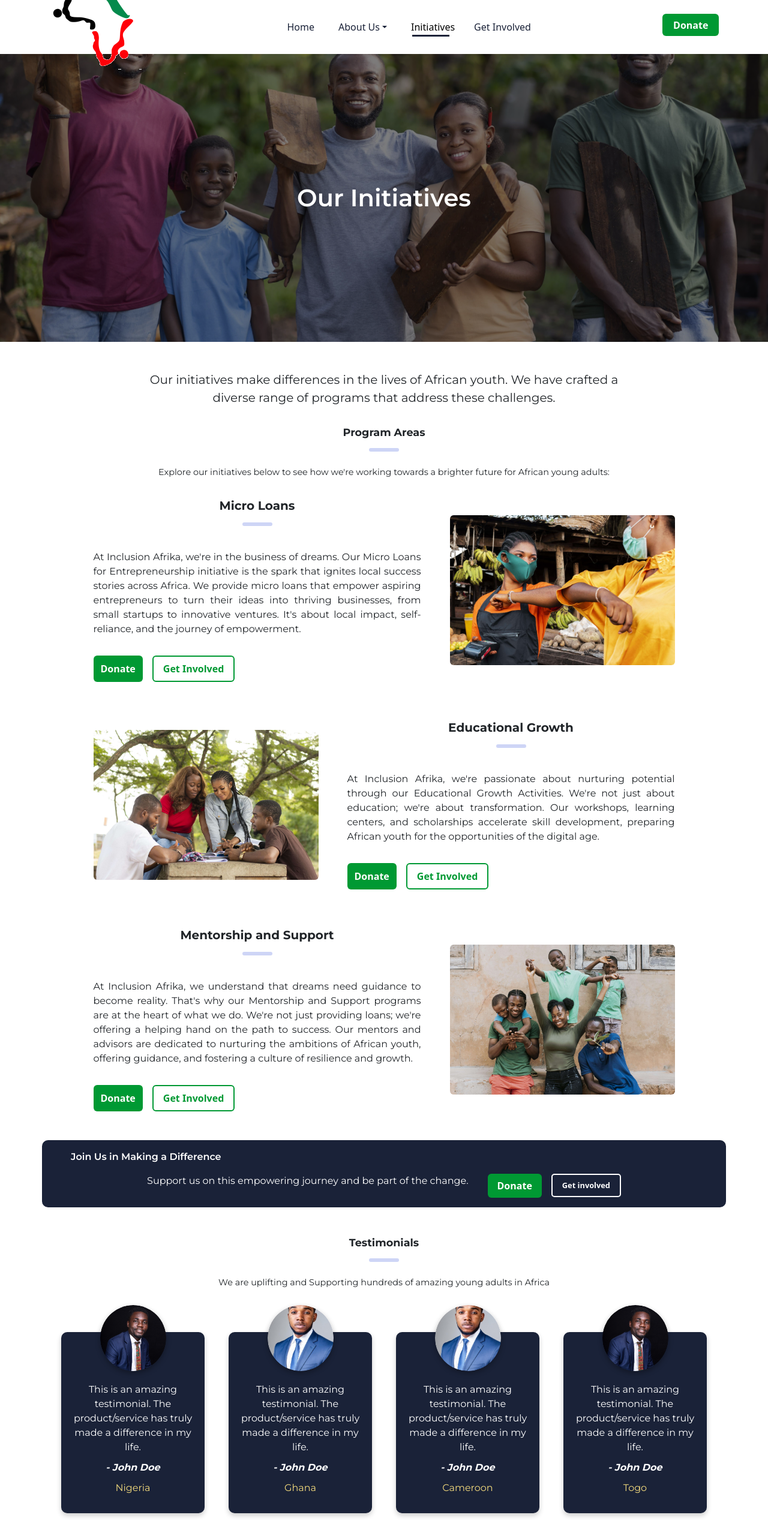
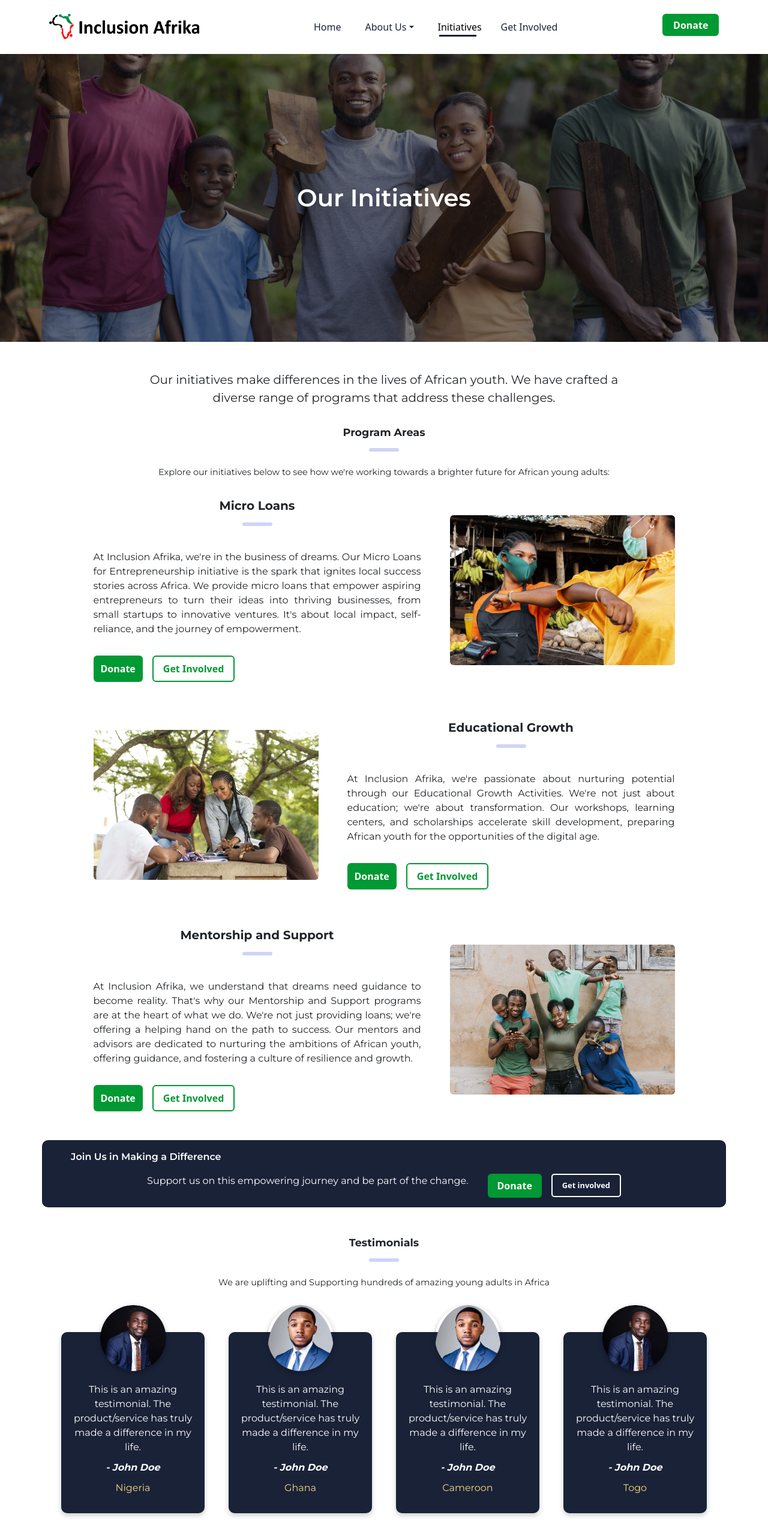
Before and after one commit to DevaWinner/afrika, a React (Vite) app: page /initiative in a window 1280 px wide. Shown: the top 2566 px of the page at 60% size. Built offline with nearby package versions, Linux system fonts and the light colour scheme.

Commit message:
Update images and dependencies

```diff
--- a/src/components/DonateButton.jsx
+++ b/src/components/DonateButton.jsx
@@ -2,7 +2,6 @@
 import React, { useState } from "react";
 import Button from "react-bootstrap/Button";
 import Modal from "react-bootstrap/Modal";
-import Image from "react-bootstrap/Image";
 import Row from "react-bootstrap/Row";
 import Col from "react-bootstrap/Col";
 import "../styles/DonateButton.css";
--- a/src/components/NavBar.jsx
+++ b/src/components/NavBar.jsx
@@ -42,10 +42,10 @@ const NavBar = () => {
 					sticky="top"
 				>
 					<Container className="header">
-						<Navbar.Brand>
-							<NavLink to="/" className="logo">
+						<Navbar.Brand className="logo">
+							<NavLink to="/">
 								<img
-									src="/assets/inclusion-mobile.jpg"
+									src="assets/logo.jpg"
 									className="img-fluid"
 									alt="Inclusion Afrika Logo"
 								/>
--- a/src/components/PartnerSection.jsx
+++ b/src/components/PartnerSection.jsx
@@ -1,5 +1,6 @@
 import "../styles/PartnerSection.css";
 import partnerLogo from "../data/partnerLogo.json";
+import { LazyLoadImage } from "react-lazy-load-image-component";
 import { Row, Col } from "react-bootstrap";
 
 const PartnerSection = () => {
@@ -18,7 +19,7 @@ const PartnerSection = () => {
 				{partnerLogo.map((partner, index) => (
 					<Col key={index} xl={2} md={1} xs={4}>
 						<div className="partner d-flex align-items-center flex-column">
-							<img
+							<LazyLoadImage
 								src={partner.partnerLogo}
 								alt={partner.partnerName}
 								className="img-fluid"
--- a/src/components/ProfileCard.jsx
+++ b/src/components/ProfileCard.jsx
@@ -1,4 +1,5 @@
 import React, { useState } from "react";
+import { LazyLoadImage } from "react-lazy-load-image-component";
 import { Col, Button, Modal } from "react-bootstrap";
 
 const ProfileCard = ({ type, name, intro, image, bio, linkedin }) => {
@@ -18,9 +19,10 @@ const ProfileCard = ({ type, name, intro, image, bio, linkedin }) => {
 		<Col lg={4} md={6} className="mb-5">
 			<div className={`${type.toLowerCase()}-member text-center`}>
 				<div>
-					<img
+					<LazyLoadImage
 						src={image}
 						alt={`${name} photograph`}
+            effect="blur"
 						className="img-fluid mb-3"
 					/>
 				</div>
--- a/src/components/TestimonialCard.jsx
+++ b/src/components/TestimonialCard.jsx
@@ -1,10 +1,11 @@
+import { LazyLoadImage } from "react-lazy-load-image-component";
 import PropTypes from "prop-types";
 
 const TestimonialCard = ({ text, author, image, country }) => {
 	return (
 		<div className="testimonial-card">
 			<div className="testimonial-image">
-				<img src={image} alt={`User ${author}`} />
+				<LazyLoadImage src={image} effect="blur" alt={`User ${author}`} />
 			</div>
 			<div className="testimonial-text">
 				<p>{text}</p>
--- a/src/components/WhoWeAreSection.jsx
+++ b/src/components/WhoWeAreSection.jsx
@@ -1,3 +1,4 @@
+import { LazyLoadImage } from "react-lazy-load-image-component";
 import "../styles/WhoWeAreSection.css";
 
 const WhoWeAreSection = () => {
@@ -11,16 +12,17 @@ const WhoWeAreSection = () => {
 				<p>
 					Inclusion Africa is a non-profit organization that is committed to
 					providing quality education to children with special needs in Africa.
-					We are currently operating in 10 African countries and we are committed
-					to expanding our reach to other African countries.
+					We are currently operating in 10 African countries and we are
+					committed to expanding our reach to other African countries.
 				</p>
 			</div>
 			<div className="intro d-flex">
 				<div className="mission d-flex">
 					<div className="img d-flex">
 						<div>
-							<img
+							<LazyLoadImage
 								src="/assets/transaction.jpg"
+                effect="blur"
 								alt="Inclusion Africa"
 								className="img-fluid"
 							/>
@@ -50,8 +52,9 @@ const WhoWeAreSection = () => {
 					<div className="vertical-line"></div>
 					<div className="img d-flex">
 						<div>
-							<img
+							<LazyLoadImage
 								src="/assets/vision.jpg"
+                effect="blur"
 								alt="Inclusion Africa"
 								className="img-fluid"
 							/>
```
